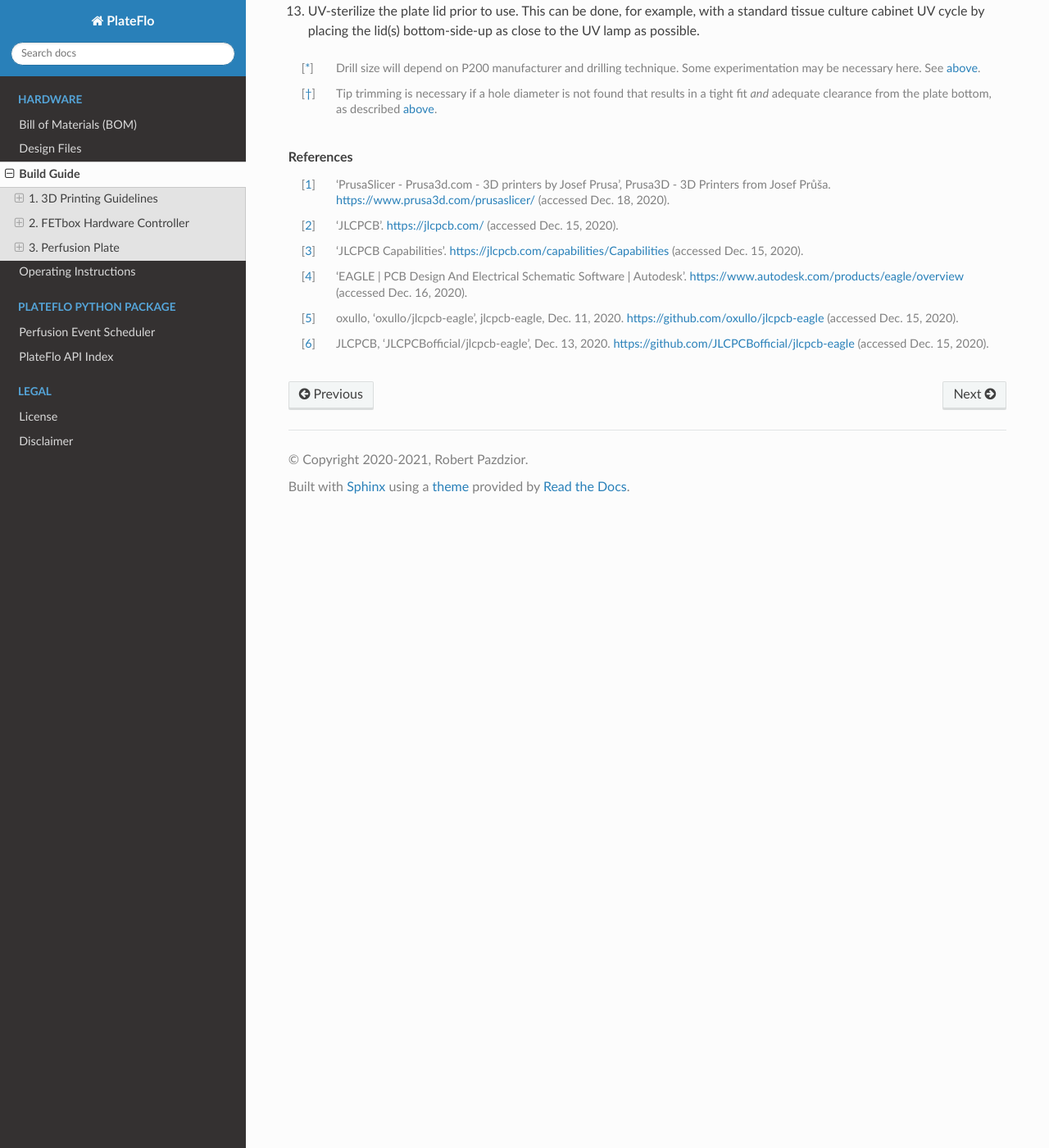
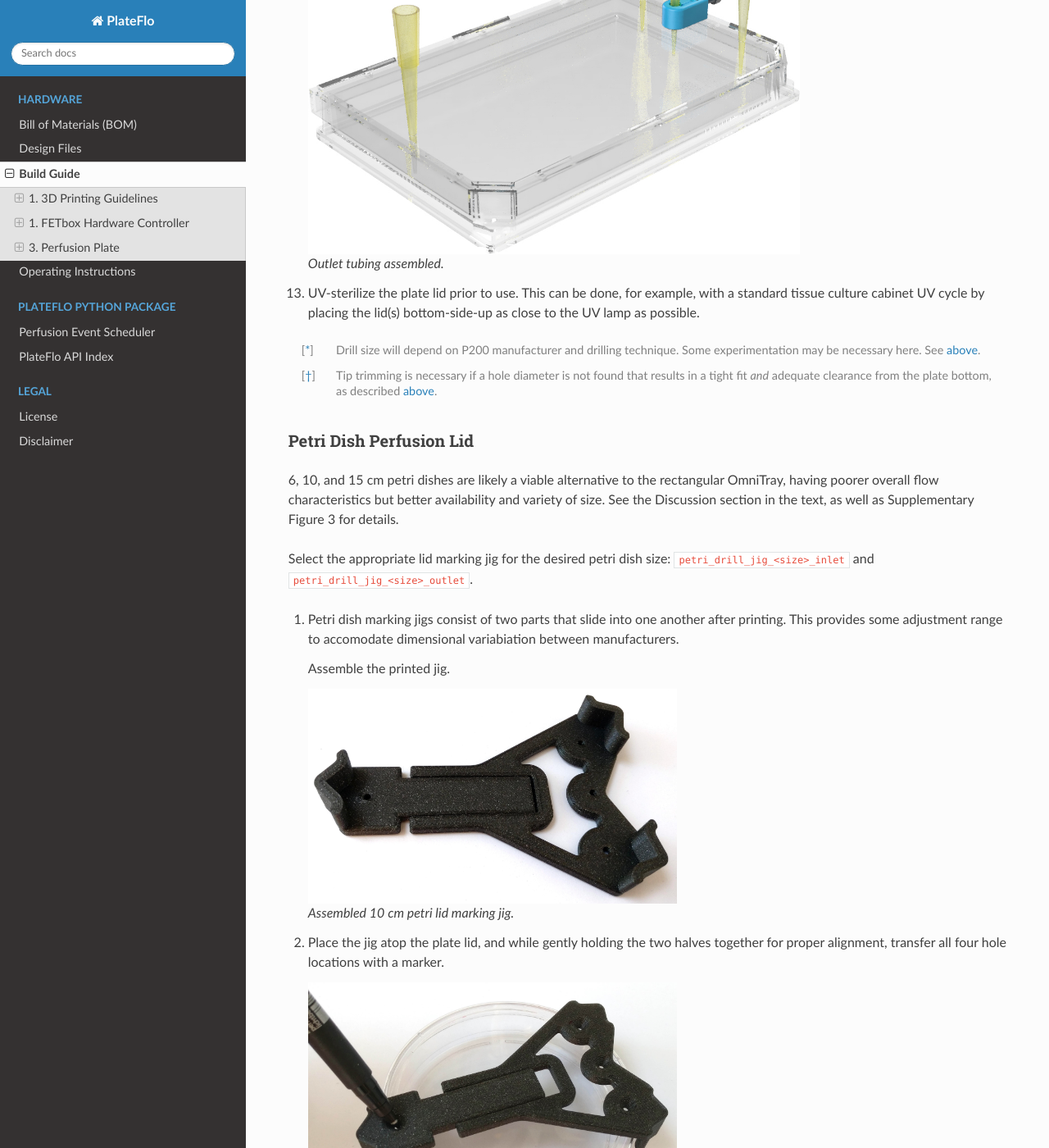
Before and after one commit to robertpazdzior/PlateFlo-docs, a Sphinx documentation site: the page built from source/hardware/build_guide.rst, in a window 1280 px wide and 1400 px high, scrolled down 13929 px. Shown: the whole window at 82% size. Built offline with Sphinx 7.4.7 and the Read the Docs theme 2.0.0, drawn with Linux system fonts in a browser that asks for light colours; pages that are not in the unit, such as notebooks, are missing from menus; some of the changed text lies outside the part shown.

Commit message:
revision 1. added petri dish instructions, updated design files

```diff
--- a/source/conf.py
+++ b/source/conf.py
@@ -23,7 +23,7 @@ copyright = '2020-2021, Robert Pazdzior'
 author = 'Robert Pazdzior'
 
 # The full version, including alpha/beta/rc tags
-release = '1.0.0'
+release = '1.1.0'
 
 
 # -- General configuration ---------------------------------------------------
--- a/source/hardware/build_guide.rst
+++ b/source/hardware/build_guide.rst
@@ -8,6 +8,18 @@ Parts are designed and oriented optimally for fused deposition modeling (FDM) 3D
 printing. Parts pictured in proceeding sections were printed on a Prusa i3 MK3S
 3D printer in “Galaxy Black” or "Azure Blue" Prusament PLA.
 
+If a 3D printer is not available there are many 3D printing services available,
+e.g. ShapeWays in the US, or Xometry in the EU, that will ship parts directly to
+you and offer online quotes after uploading the STLs. If ordering through a
+service, it's recommended to order as many of the consumable skimmer clamps as
+possible to avoid re-ordering later on.
+
+For 3D printing services we recommend:
+   * Type/technology: FDM/FFF
+   * Material: PLA
+   * Layer height (sometimes called resolution): 0.1-0.2 mm
+   * No support material
+
 .. sidebar:: Print Settings
 
     Unless otherwise noted, the following print settings can be used as a
@@ -74,7 +86,7 @@ nozzle height) is particularly sensitive to first layer height calibration and
 it is recommended that the printed height be validated with a micrometer, high
 quality calipers, or more empirically by measuring the residual plate volume.
 
-2. FETbox Hardware Controller
+1. FETbox Hardware Controller
 ^^^^^^^^^^^^^^^^^^^^^^^^^^^^^
 
 .. figure:: img/fetbox_render_exploded.png
@@ -371,7 +383,10 @@ Skimmer Nozzle Clamp
 Perfusion Plate Lid
 ===================
 
-#.	Using the perfusion_plate_jig and a fine-tipped marker, transfer the
+See :ref:`hardware/build_guide:Petri Dish Perfusion Lid` for notes on building
+the perfusion plate using a petri dish, rather than the recommended OmniTray.
+
+#.	Using the ``perfusion_lid_drill_jig`` and a fine-tipped marker, transfer the
         four nozzle hole locations to the Nunc OmniTray lid.
 
         .. figure:: img/lid_tools.jpg
@@ -491,6 +506,55 @@ Perfusion Plate Lid
         results in a tight fit *and* adequate clearance from the plate bottom,
         as described :ref:`above <tip-fit>`.
 
+Petri Dish Perfusion Lid
+========================
+
+6, 10, and 15 cm petri dishes are likely a viable alternative to the rectangular
+OmniTray, having poorer overall flow characteristics but better availability and
+variety of size. See the Discussion section in the text, as well as
+Supplementary Figure 3 for details.
+
+Select the appropriate lid marking jig for the desired petri dish size:
+``petri_drill_jig_<size>_inlet`` and ``petri_drill_jig_<size>_outlet``.
+
+#.	Petri dish marking jigs consist of two parts that slide into one
+        another after printing. This provides some adjustment range to
+        accomodate dimensional variabiation between manufacturers.
+
+        Assemble the printed jig.
+
+        .. figure:: img/petri_jig_assembled.jpg
+                :width: 450
+
+                Assembled 10 cm petri lid marking jig.
+
+#.      Place the jig atop the plate lid, and while gently holding the two
+        halves together for proper alignment, transfer all four hole locations
+        with a marker.
+
+        .. figure:: img/petri_jig_on_plate.jpg
+                :width: 450
+
+                Transferring hole locations to a 10 cm petri lid.
+
+        .. figure:: img/petri_marked.jpg
+                :width: 450
+
+                All four nozzle hole locations marked in black ink.
+
+#.      With the hole locations marked, remove the lid from the dish and carry
+        on with the build instructions from step 2 in
+        :ref:`hardware/build_guide:Perfusion Plate Lid` above.
+
+        .. Important::
+                As petri dishes are generally deeper/taller than the OmniTray,
+                **larger diameter holes** will likely be necessary to fully
+                insert the nozzles.
+
+                Similarly, the **skimmer nozzle height** will need to be set
+                higher than in the OmniTray to achieve an equivalent media
+                volume.
+
 .. rubric:: References
 
 .. [1] ‘PrusaSlicer - Prusa3d.com - 3D printers by Josef Prusa’, Prusa3D - 3D
--- a/source/hardware/design_files.csv
+++ b/source/hardware/design_files.csv
@@ -2,6 +2,7 @@ Design file name,File type,Open source license,Location
 skimmer_clamp_M3,STL & CAD (F3Z; STEP),CERN-OHL-W,https://doi.org/10.17605/OSF.IO/PYJCH
 skimmer_height_block_<height>mm.stl,STL,CERN-OHL-W,https://doi.org/10.17605/OSF.IO/PYJCH
 perfusion_lid_drill_jig,STL & CAD (STEP),CERN-OHL-W,https://doi.org/10.17605/OSF.IO/PYJCH
+petri_drill_jig_<size>_<inlet/outlet>,STL & CAD (STEP),CERN-OHL-W,https://doi.org/10.17605/OSF.IO/PYJCH
 valve_clip_base,STL & CAD (STEP),CERN-OHL-W,https://doi.org/10.17605/OSF.IO/PYJCH
 fetbox_complete,"CAD (F3D, STEP)",CERN-OHL-W,https://doi.org/10.17605/OSF.IO/CRJVB
 fetbox_enclosure_base,STL,CERN-OHL-W,https://doi.org/10.17605/OSF.IO/CRJVB
--- a/source/hardware/design_files.rst
+++ b/source/hardware/design_files.rst
@@ -13,6 +13,10 @@ Design Files
 **perfusion_lid_drill_jig**
     A guide for marking hole locations on Nunc® OmniTray® lids for drilling.
     Slides over top of the lid with holes for a fine-tipped marker.
+**petri_drill_jig_<size>_<inlet/outlet>**
+    As above, but for alternative petri dish culture chambers. Two pieces, inlet
+    and outlet sides, that slide together to accommodate variability in petri
+    dish dimension between manufacturers.
 **valve_clip_base**
     Simple stand for the BOM pinch valve clip. Holds the valve horizontal for
     use on e.g. an incubator shelf.
```
Also changed, not shown: other parts of source/hardware/build_guide.rst (+1 -1 lines), source/hardware/boms/plateflo_bom.csv (+6 -6 lines), source/hardware/img/petri_jig_assembled.jpg (added), source/hardware/img/petri_jig_on_plate.jpg (added), source/hardware/img/petri_marked.jpg (added).
